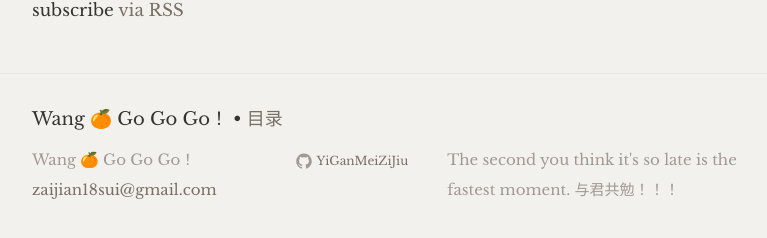
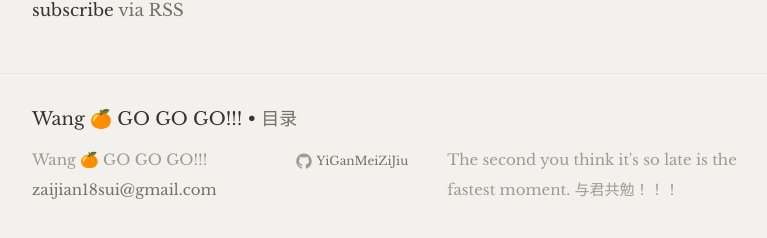
Before and after one commit to YiGanMeiZiJiu/YiGanMeiZiJiu.github.io, a Jekyll site: the page built from index.html, in a window 1280 px wide and 900 px high, scrolled down 2125 px. Shown: the part 635-873 px from the top of the window, without its empty margins (238-1005 px from the left). Built offline with Jekyll 4.4.1, drawn with Linux system fonts in a browser that asks for light colours; some web fonts are replaced; some of the changed text lies outside the part shown.

Commit message:
修改目录路径

```diff
--- a/_config.yml
+++ b/_config.yml
@@ -13,7 +13,7 @@
 # you will see them accessed via {{ site.title }}, {{ site.email }}, and so on.
 # You can create any custom variable you would like, and they will be accessible
 # in the templates via {{ site.myvariable }}.
-title: Wang 🍊 Go Go Go！
+title: Wang 🍊 GO GO GO!!!
 email: zaijian18sui@gmail.com
 description: > # this means to ignore newlines until "baseurl:"
   The second you think it's so late is the fastest moment.
--- a/_includes/footer.html
+++ b/_includes/footer.html
@@ -2,7 +2,7 @@
 
 	<div class="wrapper">
 
-		<h2 class="footer-heading">{{ site.title }} • <a href="{{ site.baseurl }}/catalog">目录</a></h2>
+		<h2 class="footer-heading">{{ site.title }} • <a href="{{ site.baseurl }}/table-of-contents">目录</a></h2>
 
 		<div class="footer-col-wrapper">
 			<div class="footer-col footer-col-1">
```
